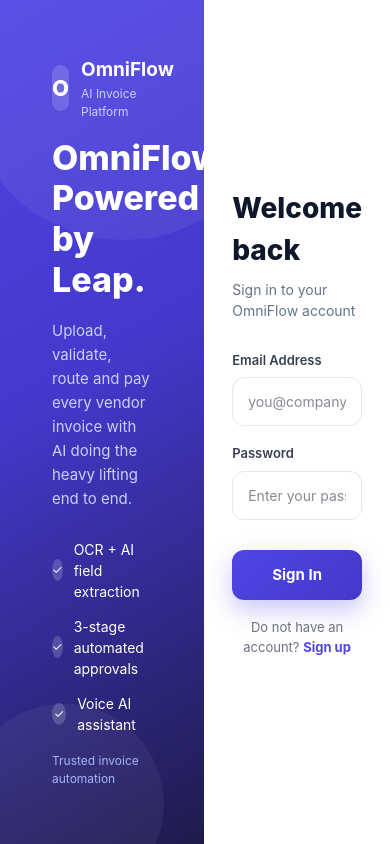
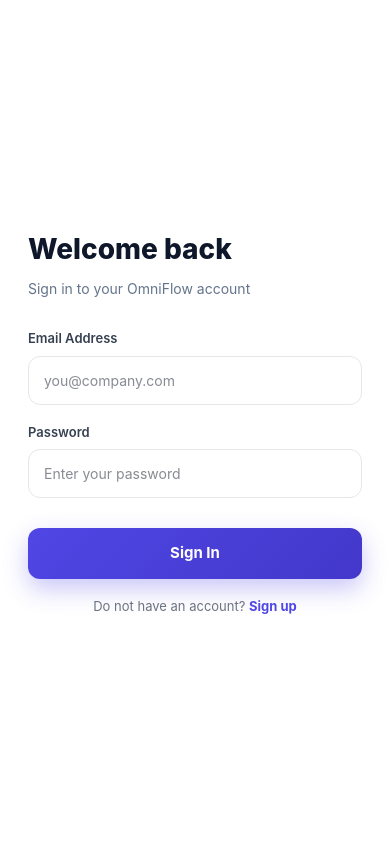
Before and after one commit to shubham21work-sudo/omniflow, a Next.js app: page /login in a window 390 px wide. Built offline with nearby package versions, Linux system fonts and the light colour scheme; no server answers.

Commit message:
Redesign login and signup pages with modern split layout

```diff
--- a/app/globals.css
+++ b/app/globals.css
@@ -47,3 +47,6 @@ body {
   .app-content { padding: 16px !important; }
   table { display: block; overflow-x: auto; white-space: nowrap; }
 }
+@media (max-width: 768px) {
+  .auth-brand { display: none !important; }
+}
```
